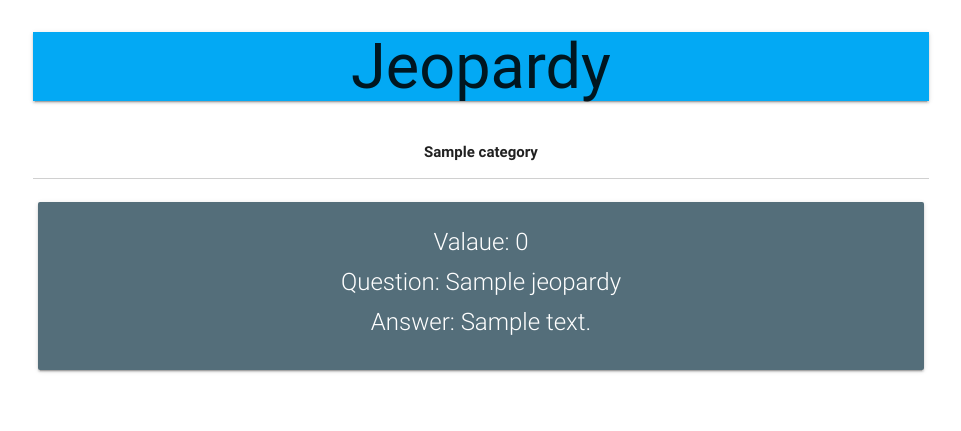
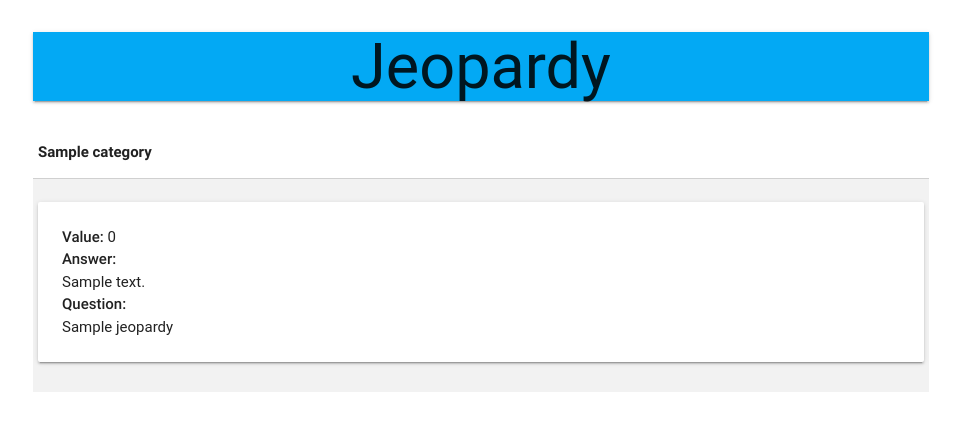
Before and after one commit to MarlonSchultz/jeopardy, a PHP site: template View/moderator.html.twig in a window 1280 px wide. Shown: the top 431 px of the page, without its empty margins (159-1120 px from the left). Run offline with PHP 8.4, Linux system fonts and the light colour scheme; the template is opened without the code that fills it: most values are stand-ins (such as "Sample title", 1, 10 or a date in 2020); some libraries are stand-ins or nearby versions; some web fonts are replaced.

Commit message:
moderator page a little bit more readable

```diff
--- a/View/moderator.html.twig
+++ b/View/moderator.html.twig
@@ -1,6 +1,6 @@
 {% extends "base.html.twig" %}
 {% block content %}
-    <table class="highlight centered">
+    <table class="striped">
         <thead>
         <tr>
             {% for category in jeopardy.allCategories %}
@@ -14,14 +14,13 @@
             <tr>
                 {% for item in row %}
                     <td>
-                        <div class="card blue-grey darken-1">
-                            <div class="card-content white-text">
-                                <span class="card-title">Valaue: {{ value }}</span>
-                                <span class="card-title">Question: {{ item.question }}</span>
-                                <span class="card-title">Answer: {{ item.answer }}</span>
+                        <div class="card">
+                            <div class="card-content">
+                                <div ><strong>Value: </strong>{{ value }}</div>
+                                <div ><strong>Answer:<br></strong>{{ item.answer }}</div>
+                                <div><strong>Question:<br></strong>{{ item.question }}</div>
                             </div>
                         </div>
-
                     </td>
                 {% endfor %}
             </tr>
```
